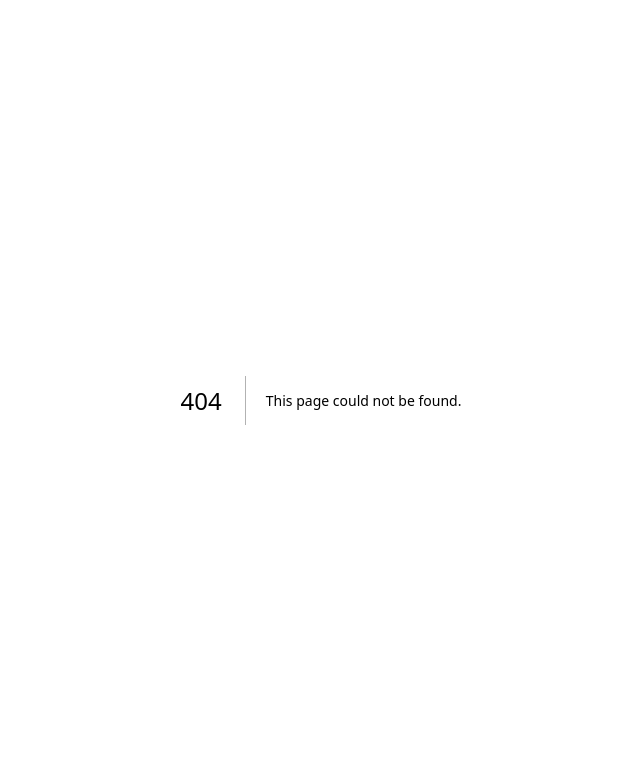
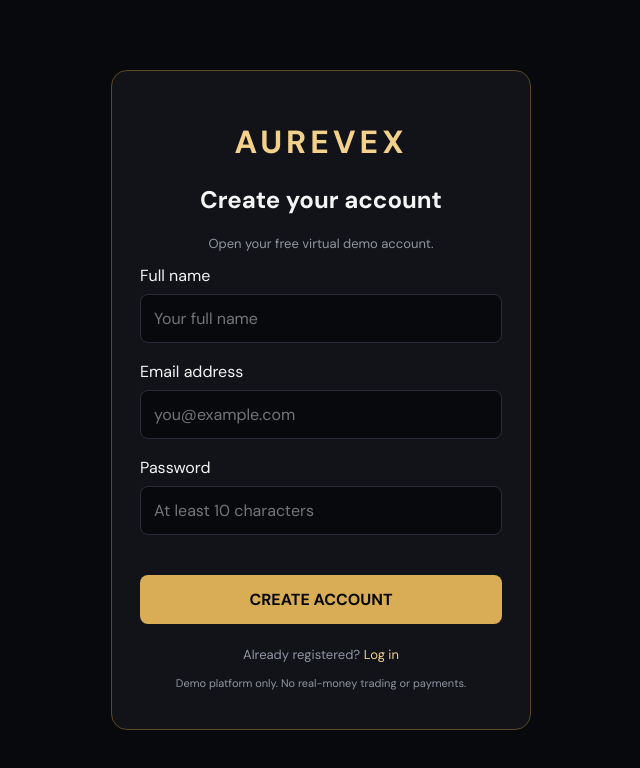
Before and after one commit to amjimmy254/aurevex, a Next.js app: page /register in a window 1280 px wide. Before the commit this address had no page. Shown: the top 768 px of the page, without its empty margins (319-959 px from the left). Built offline with nearby package versions, Linux system fonts and the light colour scheme.

Commit message:
Create page.tsx

```diff
--- /dev/null
+++ b/app/register/page.tsx
@@ -0,0 +1,174 @@
+
+"use client";
+
+import { useState } from "react";
+import Link from "next/link";
+import { useRouter } from "next/navigation";
+
+export default function RegisterPage() {
+  const router = useRouter();
+  const [name, setName] = useState("");
+  const [email, setEmail] = useState("");
+  const [password, setPassword] = useState("");
+  const [message, setMessage] = useState("");
+  const [loading, setLoading] = useState(false);
+
+  async function handleRegister(e: React.FormEvent<HTMLFormElement>) {
+    e.preventDefault();
+    setMessage("");
+    setLoading(true);
+
+    try {
+      const response = await fetch("/api/register", {
+        method: "POST",
+        headers: { "Content-Type": "application/json" },
+        body: JSON.stringify({ name, email, password })
+      });
+
+      const data = await response.json();
+
+      if (!response.ok) {
+        setMessage(data.error || "Registration failed.");
+        return;
+      }
+
+      setMessage("Account created! Opening your dashboard...");
+      router.push("/");
+      router.refresh();
+    } catch {
+      setMessage("Connection error. Please try again.");
+    } finally {
+      setLoading(false);
+    }
+  }
+
+  return (
+    <main style={{
+      minHeight: "100vh",
+      background: "#08090c",
+      color: "#f4f4f5",
+      display: "flex",
+      justifyContent: "center",
+      alignItems: "center",
+      padding: 20
+    }}>
+      <form onSubmit={handleRegister} style={{
+        width: "100%",
+        maxWidth: 420,
+        background: "#111318",
+        border: "1px solid #594725",
+        borderRadius: 16,
+        padding: 28
+      }}>
+        <h1 style={{
+          color: "#f3d18b",
+          letterSpacing: 4,
+          textAlign: "center"
+        }}>
+          AUREVEX
+        </h1>
+
+        <h2 style={{ textAlign: "center" }}>
+          Create your account
+        </h2>
+
+        <p style={{
+          color: "#9296a1",
+          textAlign: "center",
+          fontSize: 13
+        }}>
+          Open your free virtual demo account.
+        </p>
+
+        <label>Full name</label>
+        <input
+          required
+          value={name}
+          onChange={e => setName(e.target.value)}
+          placeholder="Your full name"
+          maxLength={80}
+          style={fieldStyle}
+        />
+
+        <label>Email address</label>
+        <input
+          required
+          type="email"
+          value={email}
+          onChange={e => setEmail(e.target.value)}
+          placeholder="you@example.com"
+          style={fieldStyle}
+        />
+
+        <label>Password</label>
+        <input
+          required
+          type="password"
+          minLength={10}
+          maxLength={72}
+          value={password}
+          onChange={e => setPassword(e.target.value)}
+          placeholder="At least 10 characters"
+          style={fieldStyle}
+        />
+
+        <button
+          disabled={loading}
+          type="submit"
+          style={{
+            width: "100%",
+            padding: 14,
+            marginTop: 22,
+            border: 0,
+            borderRadius: 8,
+            background: "#d9ad55",
+            color: "#08090c",
+            fontWeight: 700,
+            cursor: "pointer"
+          }}
+        >
+          {loading ? "Creating account..." : "CREATE ACCOUNT"}
+        </button>
+
+        {message && (
+          <p style={{ color: "#f3d18b", fontSize: 13 }}>
+            {message}
+          </p>
+        )}
+
+        <p style={{
+          textAlign: "center",
+          color: "#9296a1",
+          fontSize: 13,
+          marginTop: 22
+        }}>
+          Already registered?{" "}
+          <Link href="/login" style={{ color: "#f3d18b" }}>
+            Log in
+          </Link>
+        </p>
+
+        <p style={{
+          color: "#9296a1",
+          fontSize: 11,
+          textAlign: "center"
+        }}>
+          Demo platform only. No real-money trading or payments.
+        </p>
+      </form>
+    </main>
+  );
+}
+
+const fieldStyle: React.CSSProperties = {
+  display: "block",
+  width: "100%",
+  padding: 13,
+  marginTop: 8,
+  marginBottom: 18,
+  borderRadius: 8,
+  border: "1px solid #292c34",
+  background: "#08090c",
+  color: "#ffffff",
+  outline: "none"
+};
```
